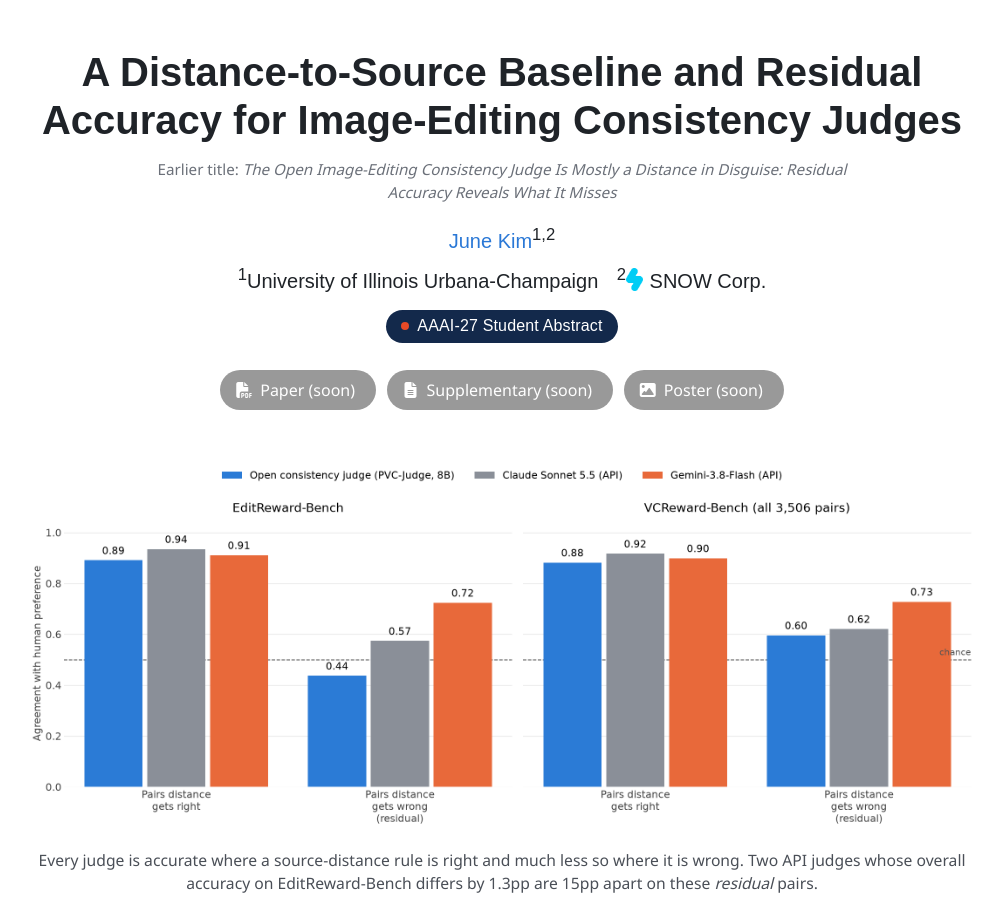
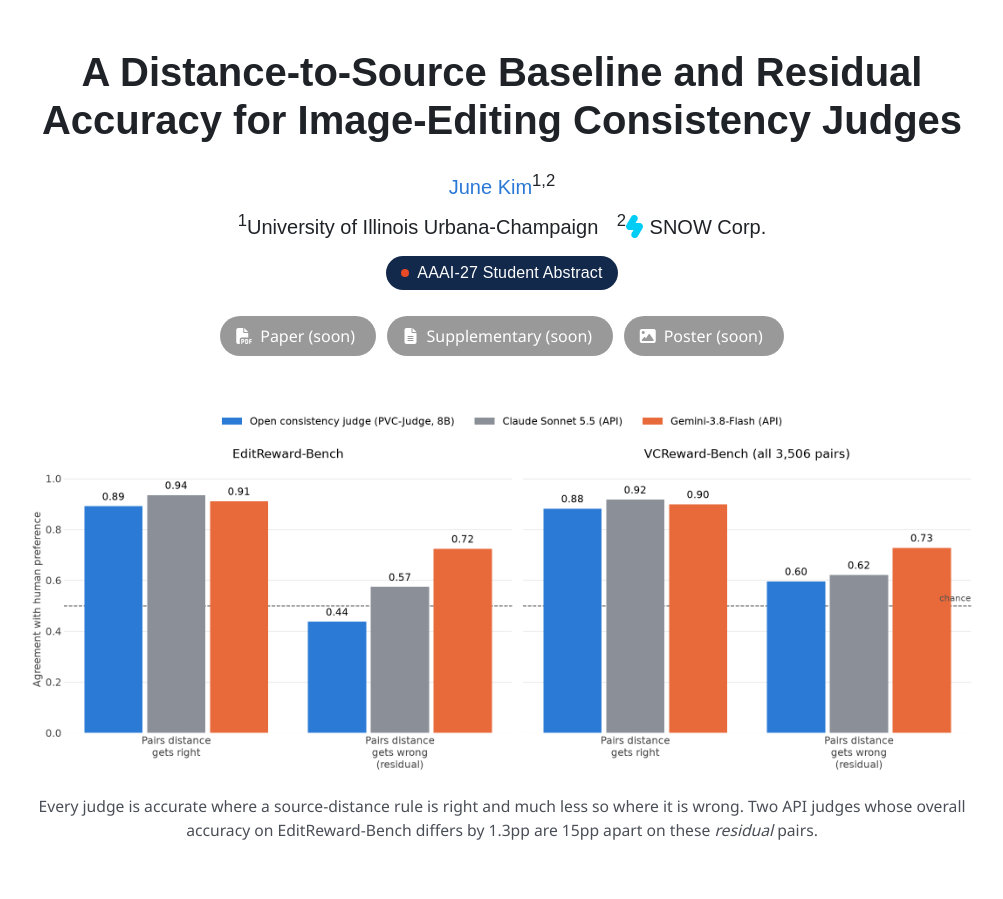
Before and after one commit to junekinns/junekinns.github.io, a plain HTML site: page distance-in-disguise/index.html in a window 1280 px wide. Shown: the top 899 px of the page, without its empty margins (138-1141 px from the left). Drawn offline with nearby package versions, Linux system fonts and the light colour scheme; a web font is replaced by a local one.

Commit message:
Project page: remove earlier title
Co-Authored-By: Claude Opus 5.5 <noreply@anthropic.com>

```diff
--- a/distance-in-disguise/index.html
+++ b/distance-in-disguise/index.html
@@ -48,7 +48,6 @@
     .publication-authors { font-family: 'Google Sans', sans-serif; color: var(--ink); }
     .publication-authors a { color: var(--link) !important; }
     .publication-authors a:hover { text-decoration: underline; }
-    .earlier-title { margin: -0.6rem auto 1.1rem; max-width: 46rem; color: var(--muted); font-size: 0.95rem; }
     .author-block { display: inline-block; margin: 0 0.4rem; }
     .affil-logo { height: 1.15em; width: auto; vertical-align: -0.2em; margin-right: 0.35em; }
 
@@ -101,7 +100,6 @@
           <h1 class="title is-2 publication-title">
             A Distance-to-Source Baseline and Residual Accuracy for Image-Editing Consistency Judges
           </h1>
-          <p class="earlier-title">Earlier title: <em>The Open Image-Editing Consistency Judge Is Mostly a Distance in Disguise: Residual Accuracy Reveals What It Misses</em></p>
 
           <div class="is-size-5 publication-authors" style="margin-bottom: 0.4rem;">
             <span class="author-block"><a href="https://junekinns.github.io/" target="_blank" rel="noopener">June Kim</a><sup>1,2</sup></span>
```
